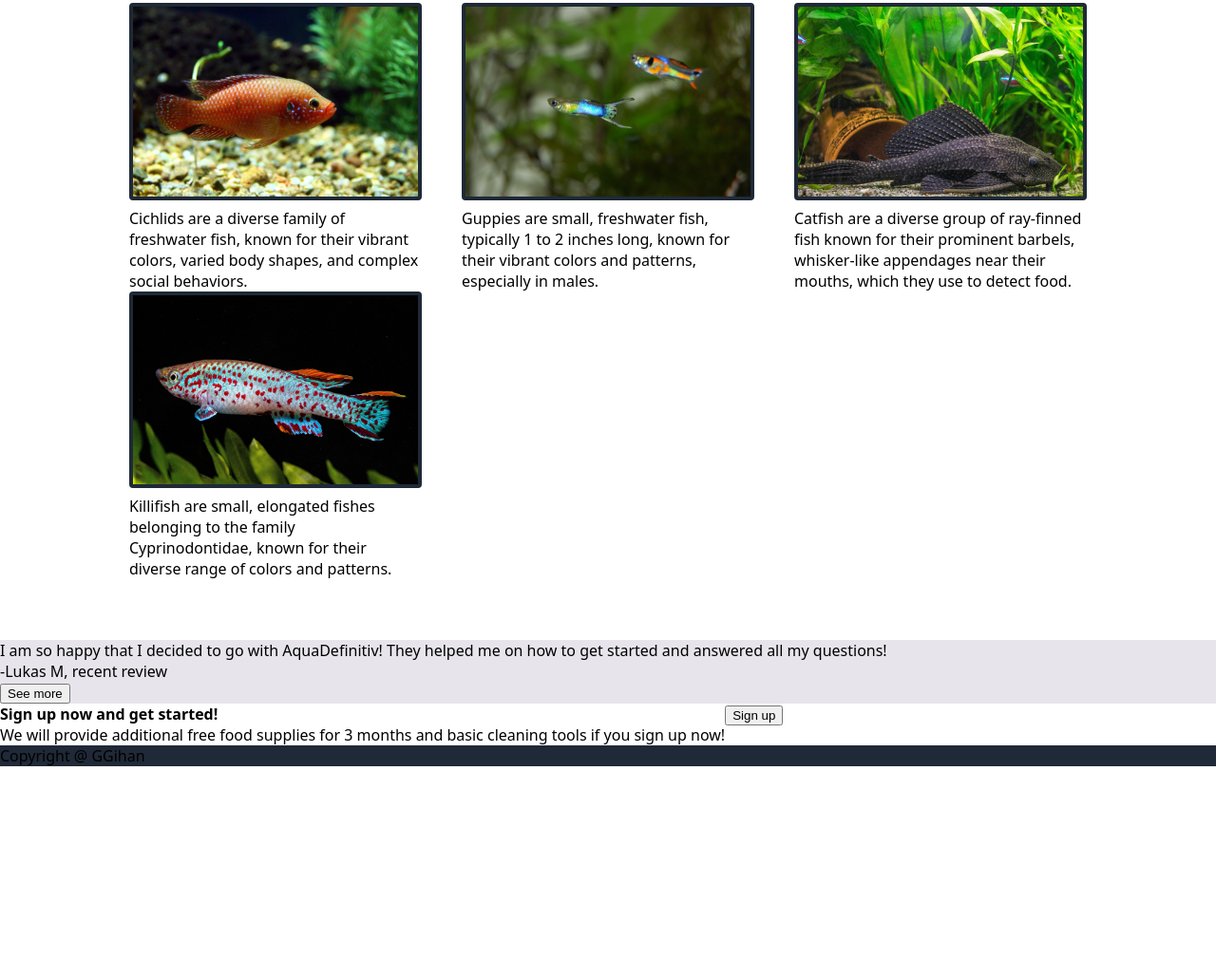
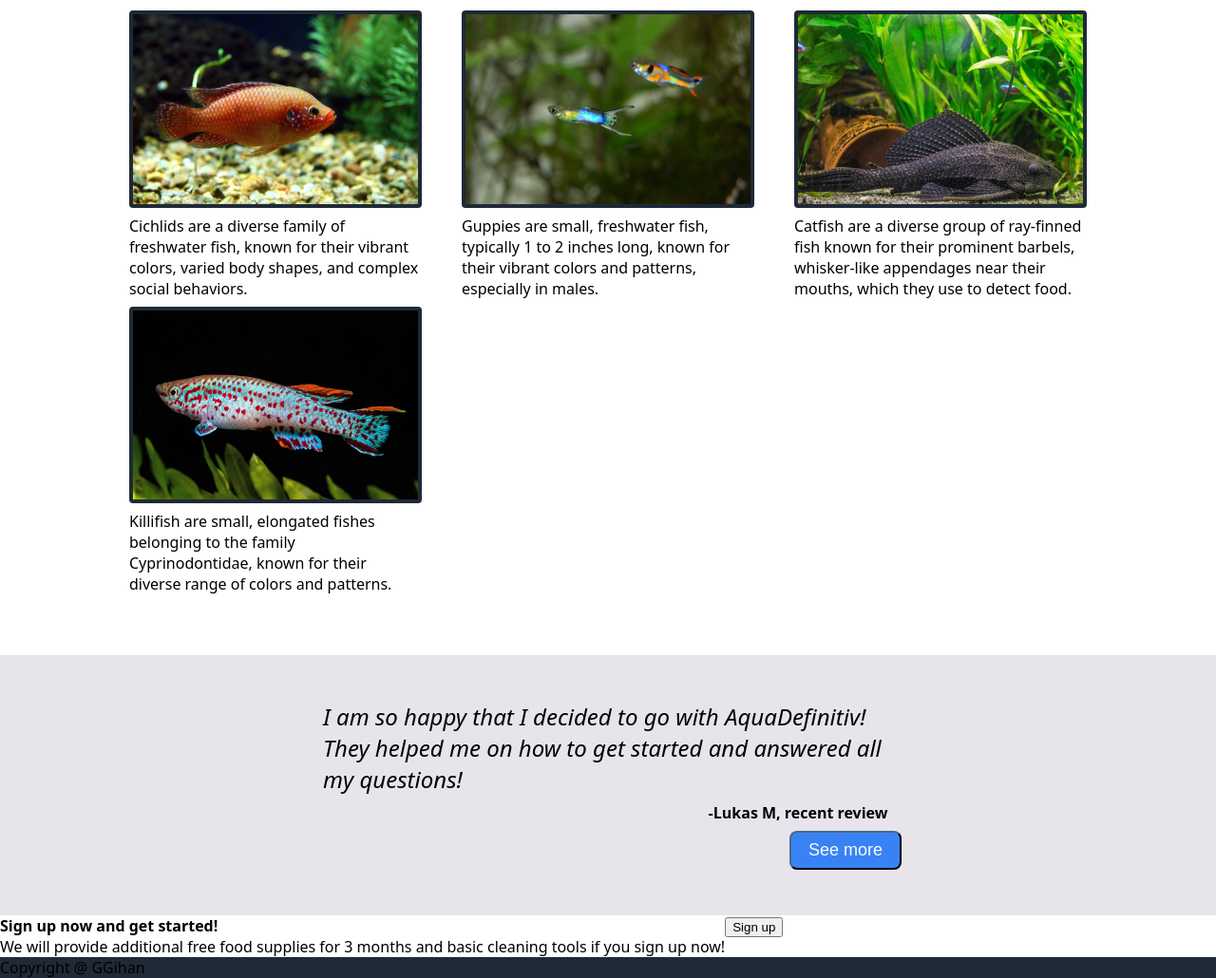
Before and after one commit to GGihan/landing-page-ggihan, a plain HTML site: page index.html in a window 1280 px wide. Shown: the part 612-1642 px from the top of the page at 95% size. Before the commit the page ends 1419 px from the top, so only its background shows below. Drawn offline with Linux system fonts and the light colour scheme.

Commit message:
Add styling to quote div

```diff
--- a/style.css
+++ b/style.css
@@ -105,16 +105,6 @@ li a {
     display: flex;
 }
 
-.quote {
-    display: flex;
-    flex-direction: column;
-    background-color: #E7E5EB;
-}
-
-.sign-up {
-    display: flex;
-}
-
 .container {
     display: flex;
     flex-direction: column;
@@ -136,6 +126,7 @@ li a {
     flex: 0 0 300px;
     padding: 0 8px;
     gap: 8px;
+    margin-top: 8px;
 }
 
 .fish img {
@@ -149,3 +140,38 @@ li a {
 .fish .fish-two img {
     height: 200px;
 }
+
+.quote {
+    display: flex;
+    flex-direction: column;
+    background-color: #E7E5EB;
+    align-items: center;
+    padding: 48px;
+    gap: 8px;
+}
+
+.quote .text {
+    font-size: 24px;
+    font-style: italic;
+    max-width: 600px;
+}
+
+.quote .author {
+    margin-left: 400px;
+    font-size: 16px;
+    font-weight: bold;
+}
+
+.quote button {
+    margin-left: 500px;
+    background-color: #3882F6;
+    color: #F9FAF8;
+    padding: 8px 18px;
+    font-size: 18px;
+    border-radius: 8px;
+    border-color: #1F2937;
+}
+
+.sign-up {
+    display: flex;
+}
```
